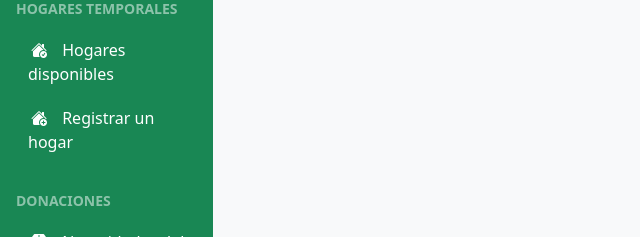
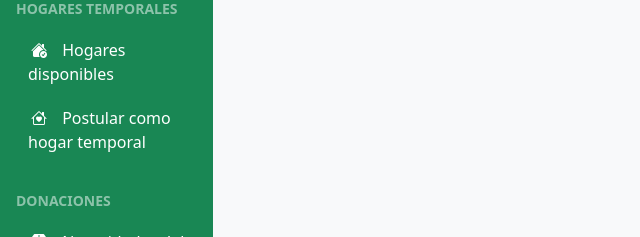
Before and after one commit to JavierSanMartinB/test_django_huellas, a Django app: template templates/index.html in a window 1280 px wide. Shown: the part 563-800 px from the top of the page, without its empty margins (0-640 px from the left). Run offline with Django 5.2, Linux system fonts and the light colour scheme; the template is opened without the code that fills it, so the values that code supplies are empty.

Commit message:
Update index.html

```diff
--- a/templates/index.html
+++ b/templates/index.html
@@ -258,17 +258,25 @@
 
             <ul class="nav flex-column p-3 pt-2">
                 <li class="nav-item">
-                    <a href="#" class="nav-link text-white">
+                    <a href="{% url 'mod_casa_temporal:hogares_disponibles' %}" class="nav-link text-white">
                         <i class="bi bi-house-check-fill me-2"></i>
                         Hogares disponibles
                     </a>
                 </li>
                 <li class="nav-item">
-                    <a href="#" class="nav-link text-white">
-                        <i class="bi bi-house-add-fill me-2"></i>
-                        Registrar un hogar
+                    <a href="{% url 'mod_casa_temporal:solicitar_hogar_temporal' %}" class="nav-link text-white">
+                        <i class="bi bi-house-heart me-2"></i>
+                        Postular como hogar temporal
                     </a>
                 </li>
+                {% if tiene_hogar_temporal %}
+                <li class="nav-item">
+                    <a href="{% url 'mod_casa_temporal:mis_hogares_temporales' %}" class="nav-link text-white">
+                        <i class="bi bi-house-check me-2"></i>
+                        Mi hogar temporal
+                    </a>
+                </li>
+                {% endif %}
             </ul>
 
             <!-- Donaciones -->
@@ -347,7 +355,12 @@
                         Registrar un Animal
                     </a>
                 </li>
-
+                <li class="nav-item">
+                    <a href="{% url 'mod_casa_temporal:gestion_hogares_temporales' %}" class="nav-link text-white">
+                        <i class="bi bi-house-add me-2"></i>
+                        Gestión de hogares temporales
+                    </a>
+                </li>
             </ul>
         {% endif %}
             <!-- Foro -->
```
